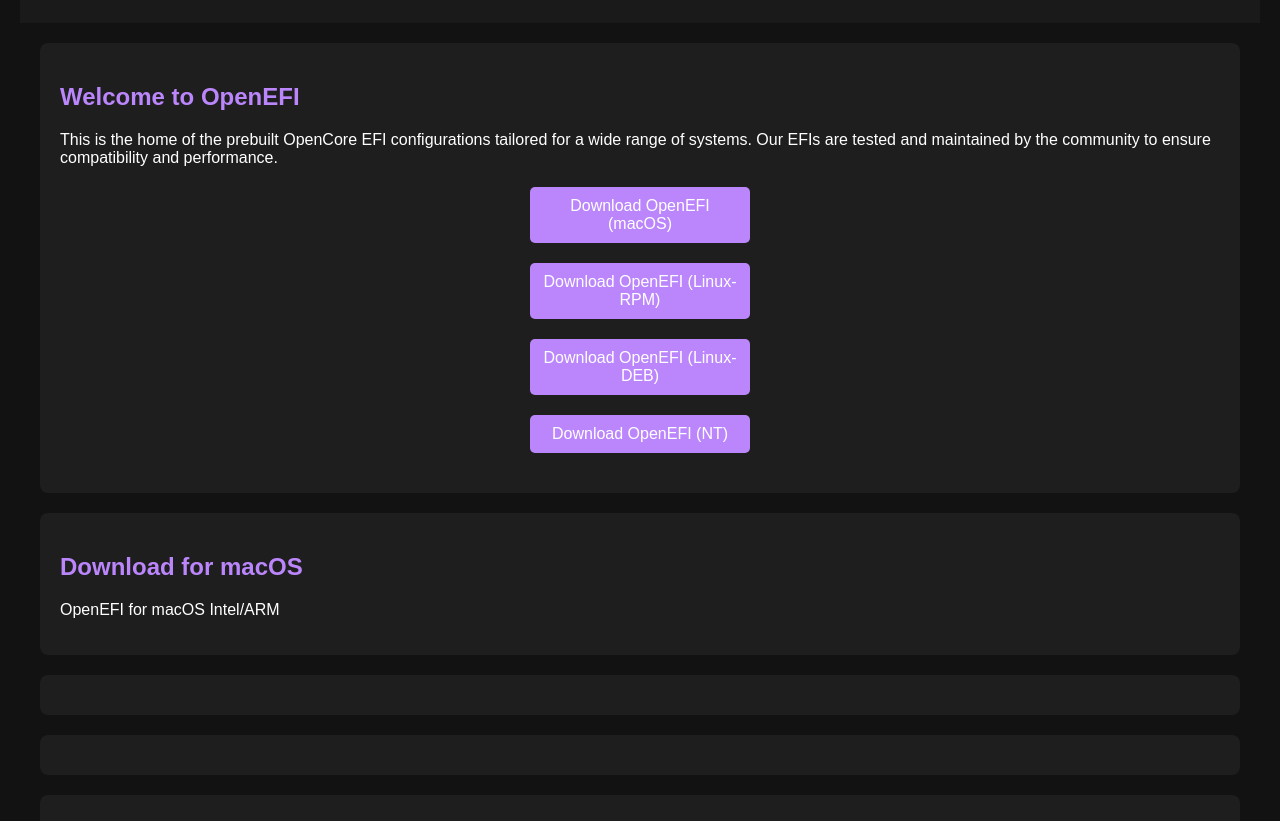
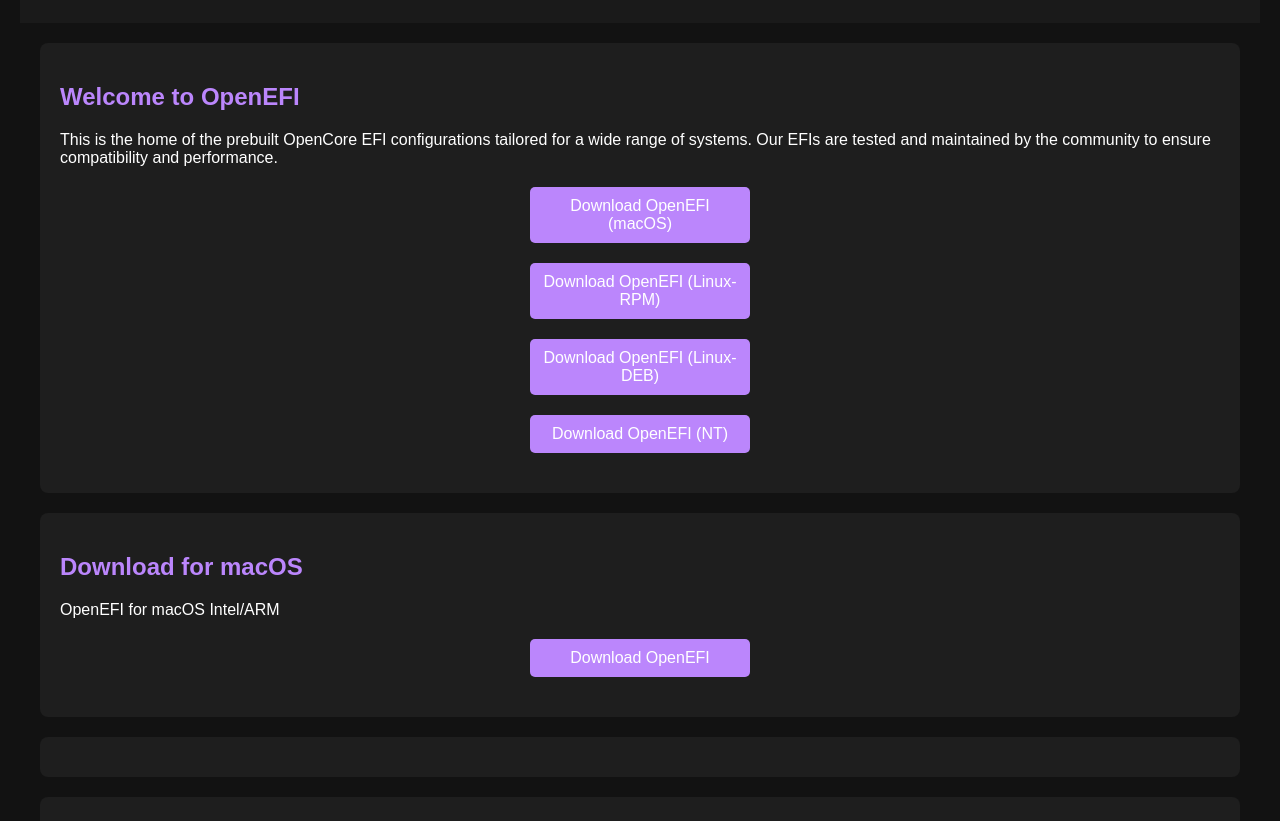
Before and after one commit to HttpAnimation/OpenEFI, a plain HTML site: page index.html in a window 1280 px wide. Shown: the part 131-952 px from the top of the page. Drawn offline with Linux system fonts and the light colour scheme.

Commit message:
download button

```diff
--- a/index.html
+++ b/index.html
@@ -97,6 +97,7 @@
 <div class="macos">
     <h2>Download for macOS</h2>
     <p>OpenEFI for macOS Intel/ARM</p>
+    <a href="ENTERDOWNLOADURL" class="download-button">Download OpenEFI</a>
 </div>
 
 <div class="linuxrpm">
```
